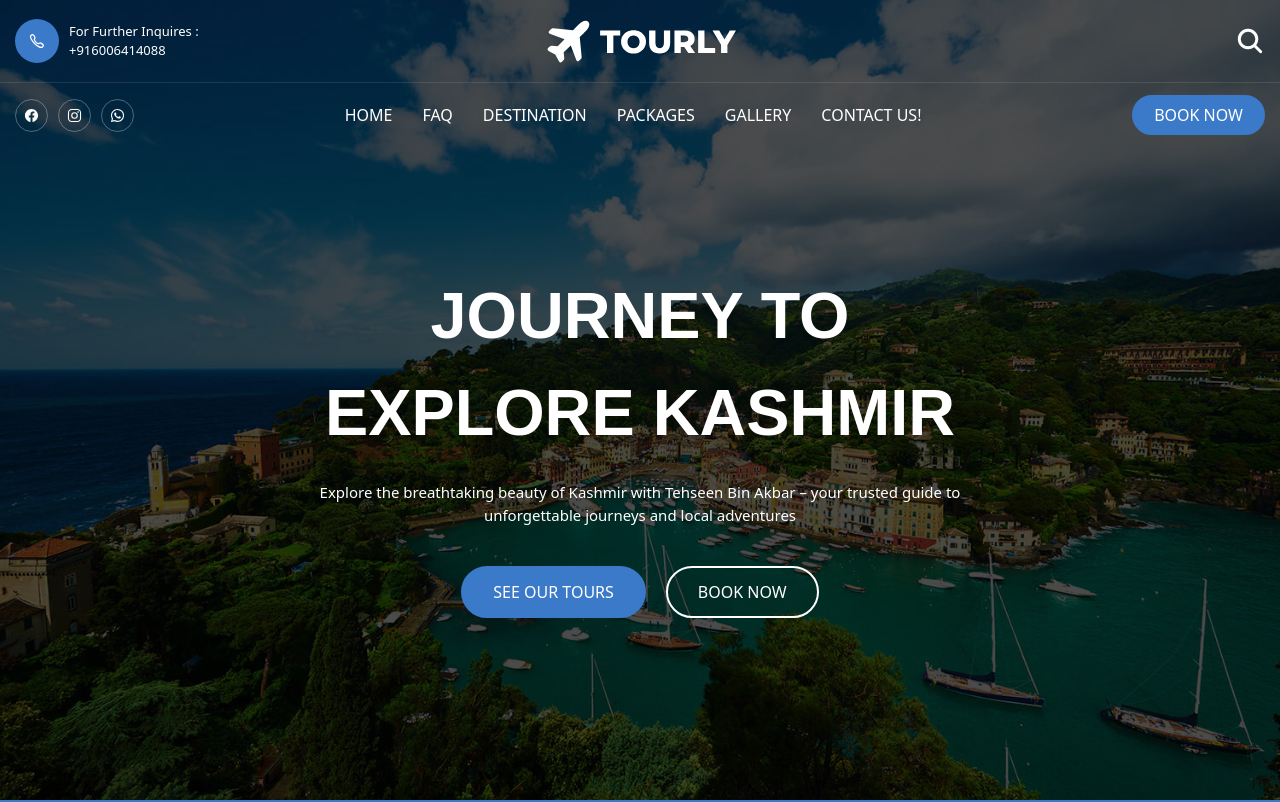
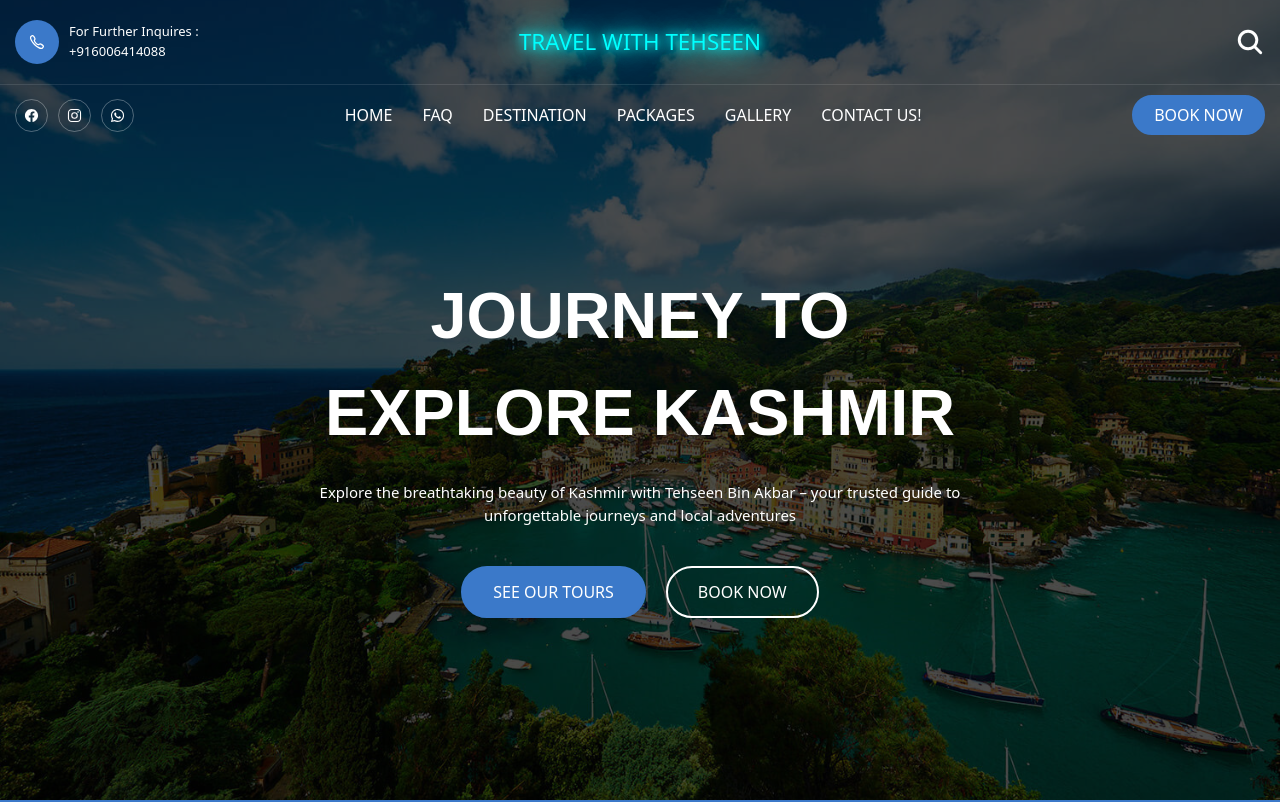
Before and after one commit to Zuhaib-dev/Travel-With-Tehseen, a plain HTML site: page index.html in a window 1280 px wide. Shown: the top 802 px of the page. Drawn offline with nearby package versions, Linux system fonts and the light colour scheme; files whose address does not match are found by name.

Commit message:
Replace logo images with text-based logos and add neon text styling for improved branding

```diff
--- a/assets/css/style.css
+++ b/assets/css/style.css
@@ -1478,3 +1478,72 @@ address {
   from { transform: translateY(50px); opacity: 0; }
   to { transform: translateY(0); opacity: 1; }
 }
+/* logo css */
+/* #logo{
+color: #ffffff;
+  font-size: 1.5rem;
+  font-weight: bold;
+  text-align: center;
+  text-shadow:
+    0 0 5px #00bfff,
+    0 0 10px #00bfff,
+    0 0 15px #00bfff,
+    0 0 20px #00bfff,
+    0 0 25px #00bfff;
+} */
+.neon-text {
+  color: #00ffff;
+  font-size: clamp(1rem, 3.3vw, 1.4rem); /* responsive size */
+  /* font-family: "Shalimar", cursive; */
+  text-align: center;
+  text-transform: uppercase;
+  text-shadow:
+    0 0 5px #00ffff,
+    0 0 10px #00ffff,
+    0 0 20px #00ffff,
+    0 0 40px #00ffff,
+    0 0 60px #00ffff;
+
+  animation: neonPulse 2s infinite alternate;
+  transition: all 0.3s ease-in-out;
+  cursor: pointer;
+  padding: 10px 20px;
+  margin: 0 auto;
+  max-width: 100%;
+  box-sizing: border-box;
+  word-wrap: break-word;
+}
+
+.neon-text:hover {
+  color: #ffffff;
+  text-shadow:
+    0 0 10px #00ffff,
+    0 0 20px #00ffff,
+    0 0 30px #00ffff,
+    0 0 50px #00ffff,
+    0 0 70px #00ffff;
+  transform: scale(1.05);
+}
+
+@keyframes neonPulse {
+  from {
+    text-shadow:
+      0 0 5px #00ffff,
+      0 0 10px #00ffff,
+      0 0 20px #00ffff,
+      0 0 30px #00ffff;
+  }
+  to {
+    text-shadow:
+      0 0 10px #00ffff,
+      0 0 20px #00ffff,
+      0 0 40px #00ffff,
+      0 0 60px #00ffff;
+  }
+}
+
+#logo{
+color: slateblue;
+font-weight: bolder;
+font-size: 1.5rem;
+}
--- a/index.html
+++ b/index.html
@@ -69,8 +69,9 @@
             </div>
           </a>
 
-          <a href="#" class="logo">
-            <img src="./assets/images/logo.svg" alt="Tourly logo" />
+          <a href="#home" class="logo">
+            <h4 class="neon-text" >Travel With Tehseen</h4>
+
           </a>
 
           <div class="header-btn-group">
@@ -120,7 +121,7 @@
           <nav class="navbar" data-navbar>
             <div class="navbar-top">
               <a href="#" class="logo">
-                <img src="./assets/images/logo-blue.svg" alt="Tourly logo" />
+                <h2  id="logo">Travel With Tehseen</h2>
               </a>
 
               <button
```
Also changed, not shown: assets/images/logo-blue.svg (deleted), assets/images/logo.svg (deleted).
